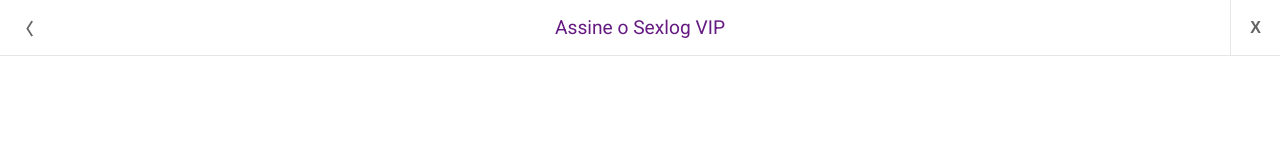
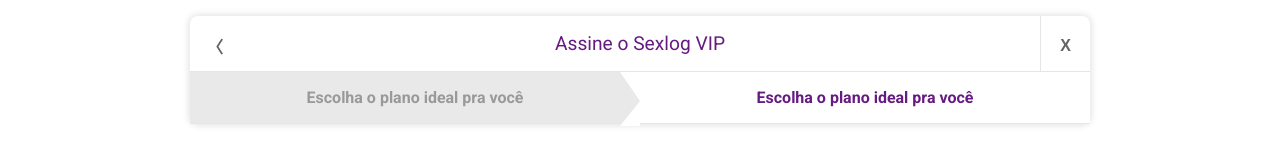
Before and after one commit to KarolinedeAlencar/modal, a website: page index.html in a window 1280 px wide. Drawn offline with Linux system fonts and the light colour scheme.

Commit message:
finish header desk

```diff
--- a/css/style.css
+++ b/css/style.css
@@ -11,6 +11,19 @@
 
 .modal {
   width: 100%;
+}
+
+@media screen and (min-width: 768px) {
+
+  .modal {
+    width: 80%;
+    max-width: 900px;
+    margin: 1rem auto;
+
+    border-radius: 8px;
+    box-shadow: 0px 0px 6px 2px #e6e6e6;
+  }
+
 }
 
 .modal___header {
@@ -58,4 +71,47 @@
 .header__breadcrumb {
   display: none;
   width: 100%;
+
+  border-top: 1px solid #e6e6e6;
 }
+
+@media screen and (min-width: 768px) {
+
+  .header__breadcrumb {
+    display: flex;
+  }
+
+}
+
+.breadcrumb__step {
+  position: relative;
+
+  display: inline-block;
+  width: 50%;
+  margin: 0;
+
+  color: #999999;
+  font-weight: bold;
+  background-color: #E9E9E9;
+}
+
+.breadcrumb__step:first-child::after {
+  content: '';
+
+  position: absolute;
+  top: 0;
+  right: 0;
+
+  width: 0;
+  height: 0;
+
+  background-color: #fff;
+  border-style: solid;
+  border-width: 29px 0 25px 20px;
+  border-color: transparent transparent transparent #E9E9E9;
+}
+
+.breadcrump--active {
+  color: var(--mainColor);
+  background-color: #fff;
+}
--- a/index.html
+++ b/index.html
@@ -22,7 +22,7 @@
               Escolha o plano ideal pra você
             </p>
           </div>
-          <div class="breadcrumb__step">
+          <div class="breadcrumb__step breadcrump--active">
             <p>
               Escolha o plano ideal pra você
             </p>
```
